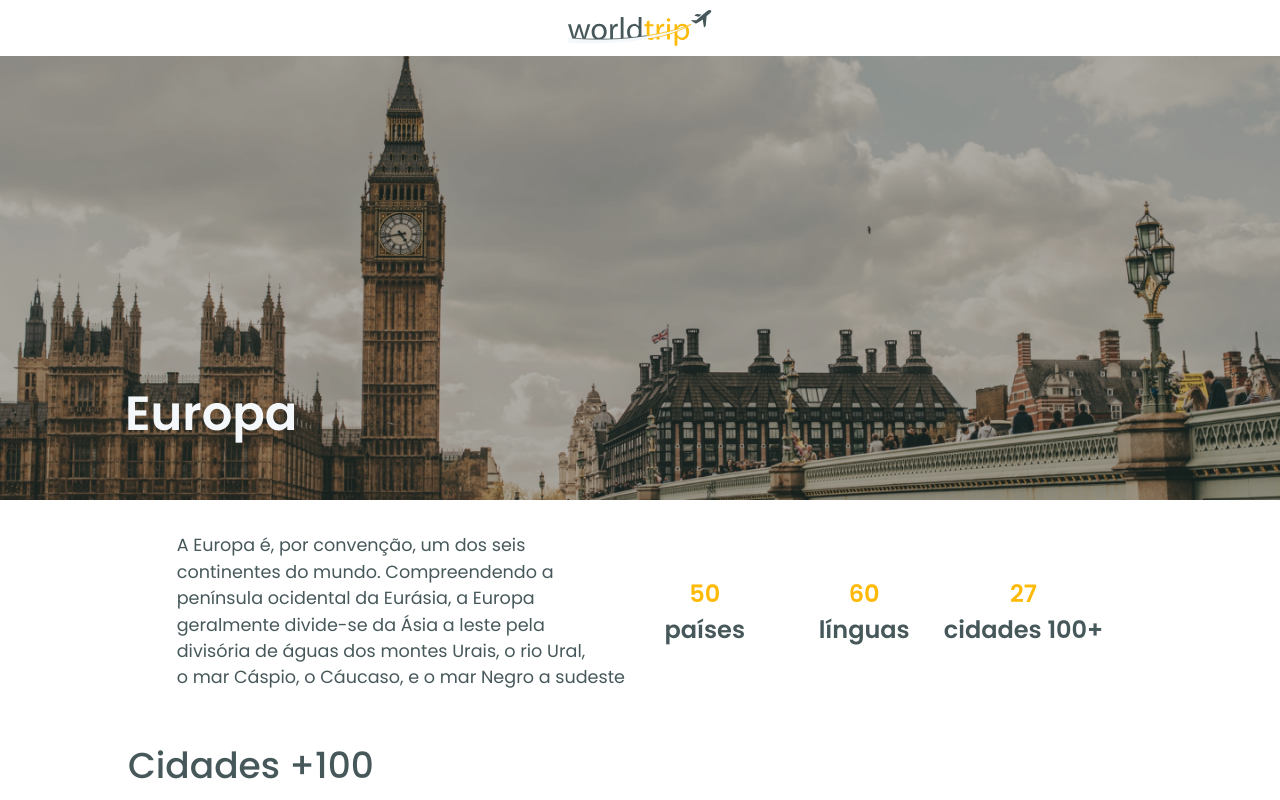
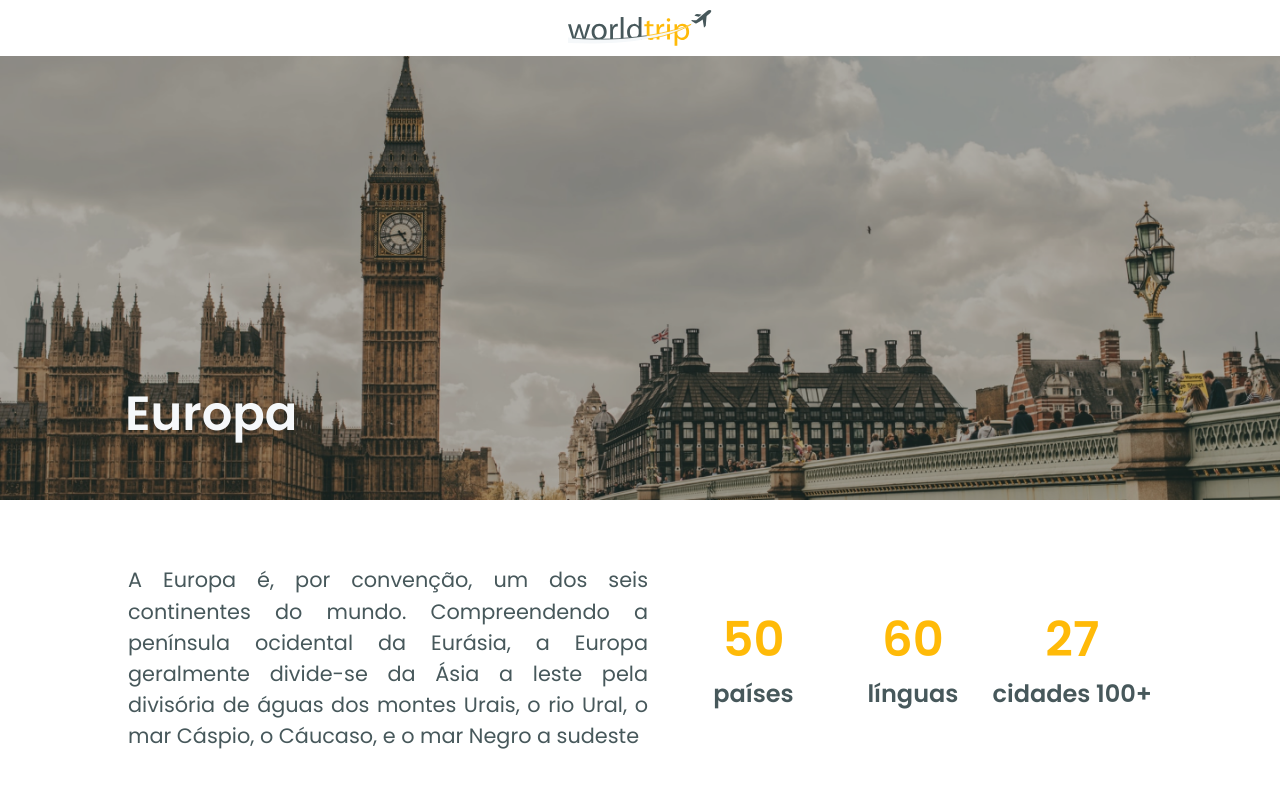
Before and after one commit to EmanuelJovito/worldtrip, a Next.js app: page /europa in a window 1280 px wide. Shown: the top 800 px of the page. Built offline with nearby package versions, Linux system fonts and the light colour scheme.

Commit message:
refactor: Mudando espaçamentos do componente

```diff
--- a/src/components/BannerEuropa.tsx
+++ b/src/components/BannerEuropa.tsx
@@ -2,7 +2,7 @@ import { Flex, Image, Text } from "@chakra-ui/react";
 
 export function BannerEuropa() {
   return (
-    <Flex position="relative">
+    <Flex position="relative" mb="2rem">
       <Image
         src="/europaThumb.png"
         w="100%"
--- a/src/components/EurpaInfo.tsx
+++ b/src/components/EurpaInfo.tsx
@@ -2,27 +2,27 @@ import { Box, Flex, Text, Grid } from "@chakra-ui/react";
 
 export function EuropaInfo() {
   return (
-    <Flex w="80%" flexDirection="row" align="center" justify="center" mt="2rem" >
-      <Text fontWeight="400" fontSize="1.1rem">
-        A Europa é, por convenção, um dos seis <br/>
-        continentes do mundo. Compreendendo a <br/>
-        península ocidental da Eurásia, a Europa <br/>
-        geralmente divide-se da Ásia a leste pela <br/>
-        divisória de águas dos montes Urais, o rio Ural, <br/>
+    <Flex w="80%" flexDirection="row" align="center" justify="space-between" mt="2rem" >
+      <Text fontWeight="400" fontSize="1.3rem" w="32.5rem" align="justify">
+        A Europa é, por convenção, um dos seis
+        continentes do mundo. Compreendendo a
+        península ocidental da Eurásia, a Europa
+        geralmente divide-se da Ásia a leste pela
+        divisória de águas dos montes Urais, o rio Ural,
         o mar Cáspio, o Cáucaso, e o mar Negro a sudeste
       </Text>
-      <Grid gridTemplateColumns="repeat(3, 1fr)" fontSize="1.5rem">
+      <Grid gridTemplateColumns="repeat(3, 1fr)" >
         <Box align="center">
-          <Text fontWeight="600" color="#FFBA08">50</Text>
-          <Text fontWeight="600" >países</Text>
+          <Text fontWeight="600" color="#FFBA08" fontSize="3rem">50</Text>
+          <Text fontWeight="600" fontSize="1.5rem">países</Text>
         </Box>
         <Box align="center">
-          <Text fontWeight="600" color="#FFBA08">60</Text>
-          <Text fontWeight="600">línguas</Text>
+          <Text fontWeight="600" color="#FFBA08" fontSize="3rem">60</Text>
+          <Text fontWeight="600" fontSize="1.5rem">línguas</Text>
         </Box>
         <Box align="center">
-          <Text fontWeight="600" color="#FFBA08">27</Text>
-          <Text fontWeight="600">cidades 100+</Text>
+          <Text fontWeight="600" color="#FFBA08" fontSize="3rem">27</Text>
+          <Text fontWeight="600" fontSize="1.5rem">cidades 100+</Text>
         </Box>
       </Grid>
     </Flex>
--- a/src/pages/index.tsx
+++ b/src/pages/index.tsx
@@ -18,11 +18,6 @@ export default function Home() {
         <Banner />
         <TravelTypes />
 
-        <Text textAlign="center" fontWeight="500" fontSize="2rem" marginTop="2rem" mb="2rem">
-        Vamos nessa?<br/>
-        Então escolha seu continente
-        </Text>
-
         <ContinentsSlide />
       </Flex>
     </>
```
